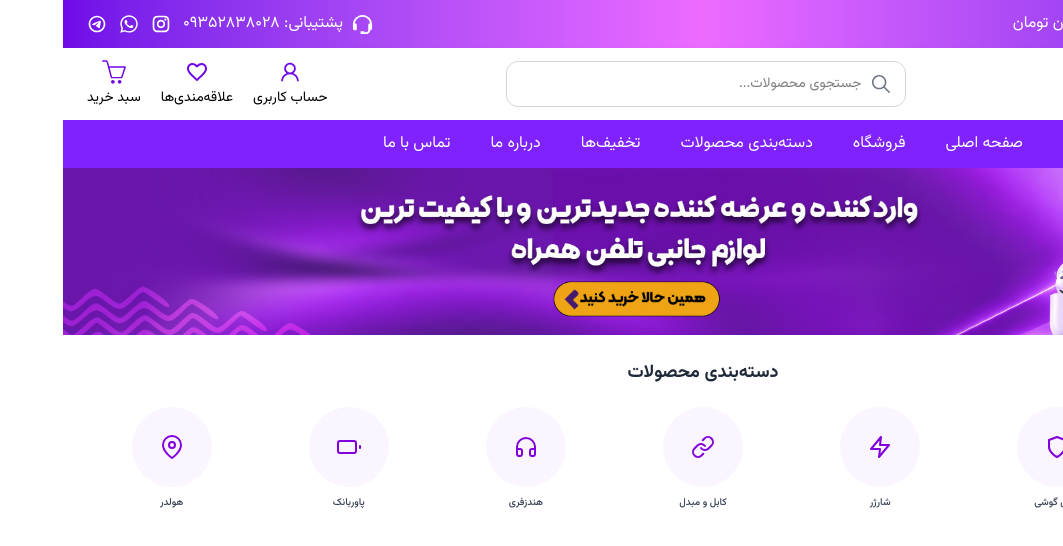
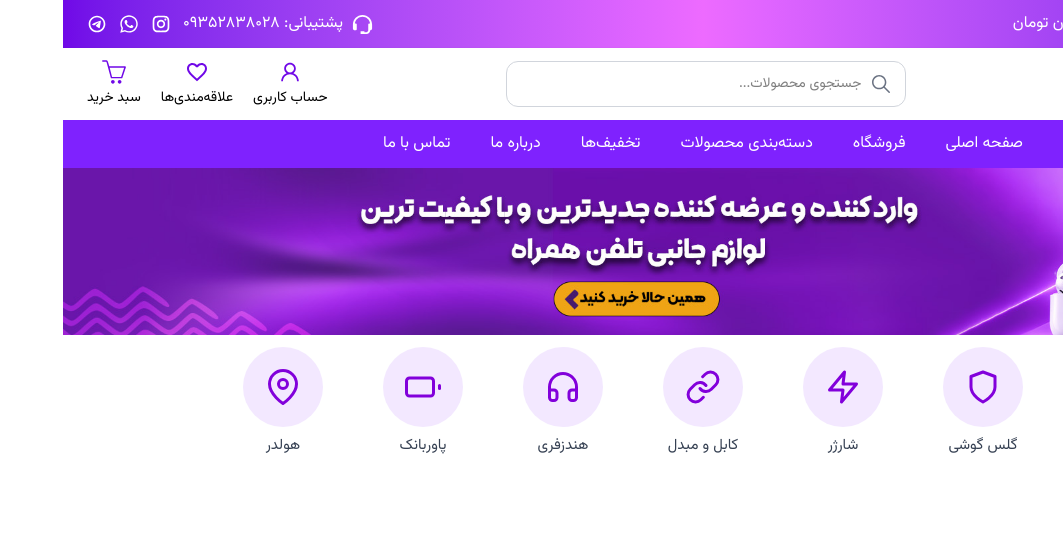
Before and after one commit to hoseintakalou1990-ctrl/violet_case, a React (Vite) app: page / in a window 1280 px wide. Shown: the top 546 px of the page, without its empty margins (217-1280 px from the left). Built offline with nearby package versions, Linux system fonts and the light colour scheme.

Commit message:
update site

```diff
--- a/src/Categories.jsx
+++ b/src/Categories.jsx
@@ -1,4 +1,3 @@
-
 import React from "react";
 import {
   FiSmartphone,
@@ -11,47 +10,38 @@ import {
 } from "react-icons/fi";
 
 const categories = [
-  { id: 1, title: "قاب و کاور", icon: FiSmartphone },
-  { id: 2, title: "گلس گوشی", icon: FiShield },
-  { id: 3, title: "شارژر", icon: FiZap },
-  { id: 4, title: "کابل و مبدل", icon: FiLink },
-  { id: 5, title: "هندزفری", icon: FiHeadphones },
-  { id: 6, title: "پاوربانک", icon: FiBattery },
-  { id: 7, title: "هولدر", icon: FiMapPin },
+  { id: 1, title: "قاب و کاور", icon: FiSmartphone, href: "/" },
+  { id: 2, title: "گلس گوشی", icon: FiShield, href: "/" },
+  { id: 3, title: "شارژر", icon: FiZap, href: "/" },
+  { id: 4, title: "کابل و مبدل", icon: FiLink, href: "/" },
+  { id: 5, title: "هندزفری", icon: FiHeadphones, href: "/" },
+  { id: 6, title: "پاوربانک", icon: FiBattery, href: "/" },
+  { id: 7, title: "هولدر", icon: FiMapPin, href: "/" },
 ];
 
 const Categories = () => {
   return (
-      <section className="w-full px-3 sm:px-5 py-6">
-
-    <h2 className="text-lg font-bold text-gray-800 mb-5  text-center">
-      دسته‌بندی محصولات
-    </h2>
-
-    <div className="flex flex-nowrap overflow-x-auto gap-0 sm:grid sm:grid-cols-7">
-
+    <section dir="rtl" className="w-full px-3 sm:px-5 py-1 relative sm:static ">
+      <div className="flex flex-nowrap overflow-x-auto gap-3 sm:gap-6 md:gap-15 sm:justify-center justify-around border border-gray-300 shadow-lg rounded-2xl p-1 -mt-4  sm:mt-0 bg-gray-100 sm:border-0 sm:shadow-none sm:p-2 sm:static sm:bg-white">
         {categories.map((item) => {
           const Icon = item.icon;
 
           return (
             <a
-        href="/"
+              href={item.href}
               key={item.id}
-        className="flex flex-col items-center justify-center gap-2
-        min-w-[75px] shrink-0 group
-        sm:min-w-0"
+              className="flex flex-col items-center justify-center gap-2 shrink-0 group"
             >
-        <div className="w-12 h-12 sm:w-10 sm:h-10 md:w-20 md:h-20 rounded-full bg-purple-50 flex items-center justify-center">
-          <Icon className="text-purple-700 text-2xl" />
+              <div className="w-12 h-12 md:w-20 md:h-20 rounded-full bg-purple-100 group-hover:bg-purple-200 transition-colors flex items-center justify-center">
+                <Icon className="text-purple-700 text-2xl md:text-4xl" />
               </div>
 
-        <span className="text-[10px] text-center whitespace-nowrap font-medium text-gray-700">
+              <span className="text-[10px] sm:text-[15px] text-center whitespace-nowrap  text-gray-700">
                 {item.title}
               </span>
             </a>
           );
         })}
-
       </div>
     </section>
   );
```
Lines whose indentation alone changed are shown as unchanged.
